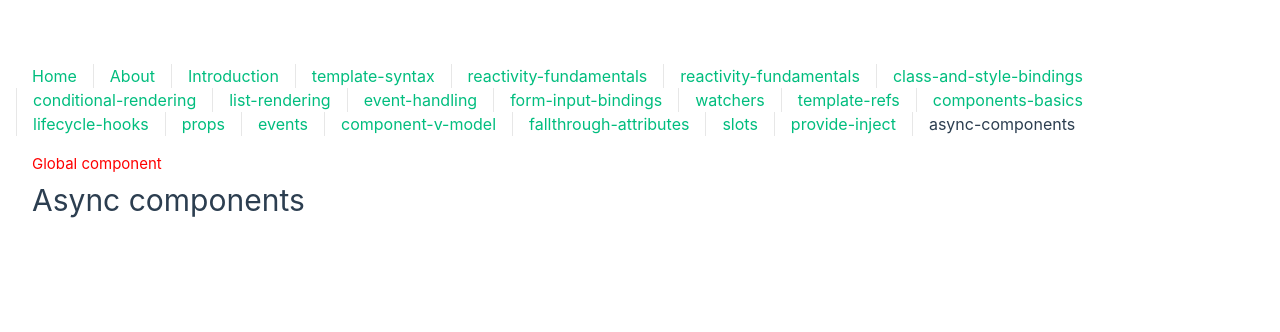
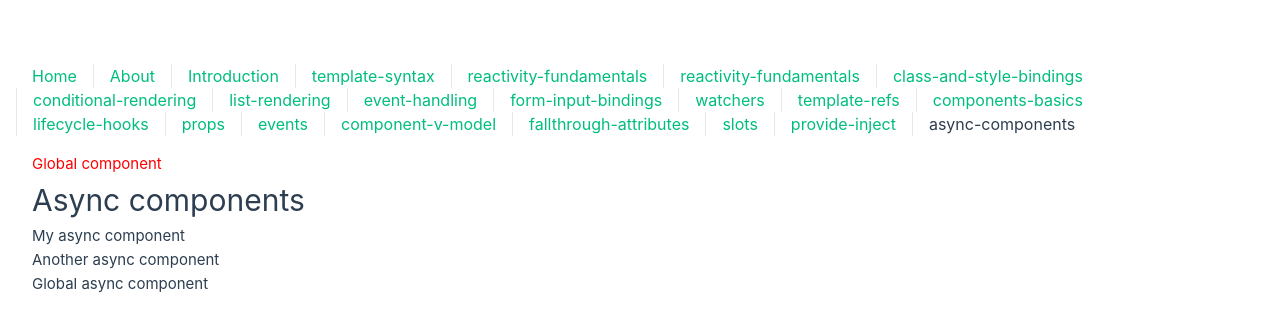
Before and after one commit to Johnny-Jackpot/sandbox, a Vue app in the folder vue/vue-project/: page /components-in-depth/async-components in a window 1280 px wide. Shown: the top 332 px of the page. Built offline with nearby package versions, Linux system fonts and the light colour scheme; the HTML template or start-up script is replaced by a standard one.

Commit message:
simple loading of async component

```diff
--- /dev/null
+++ b/vue/vue-project/src/components/components-in-depth/async-components/AnotherAsyncComponent.vue
@@ -0,0 +1,5 @@
+<script setup lang="ts"></script>
+
+<template>
+  <p>Another async component</p>
+</template>
--- /dev/null
+++ b/vue/vue-project/src/components/components-in-depth/async-components/GlobalAsyncComponent.vue
@@ -0,0 +1,3 @@
+<template>
+  <p>Global async component</p>
+</template>
--- /dev/null
+++ b/vue/vue-project/src/components/components-in-depth/async-components/MyAsyncComponent.vue
@@ -0,0 +1,5 @@
+<script setup lang="ts"></script>
+
+<template>
+  <p>My async component</p>
+</template>
--- a/vue/vue-project/src/main.ts
+++ b/vue/vue-project/src/main.ts
@@ -1,6 +1,6 @@
 import './assets/main.css'
 
-import { createApp } from 'vue'
+import { createApp, defineAsyncComponent } from 'vue'
 import { createPinia } from 'pinia'
 
 import App from './App.vue'
@@ -11,6 +11,12 @@ import { appMessage } from './main-inject-keys'
 const app = createApp(App)
 
 app.component('GlobalComponent', GlobalComponent)
+app.component(
+  'GlobalAsyncComponent',
+  defineAsyncComponent(
+    () => import('@/components/components-in-depth/async-components/GlobalAsyncComponent.vue'),
+  ),
+)
 
 app.use(createPinia())
 app.use(router)
--- a/vue/vue-project/src/views/components-in-depth/AsyncComponentsView.vue
+++ b/vue/vue-project/src/views/components-in-depth/AsyncComponentsView.vue
@@ -1,3 +1,23 @@
+<script setup lang="ts">
+import { defineAsyncComponent } from 'vue';
+
+const MyAsyncComponent = defineAsyncComponent(() => {
+  return new Promise((resolve, reject) => {
+    setTimeout(async () => {
+      const Component = await import('@/components/components-in-depth/async-components/MyAsyncComponent.vue')
+      console.log(Component);
+      resolve(Component as any)
+    }, 5000)
+  })
+})
+
+const AnotherAsyncComponent = defineAsyncComponent(() =>
+  import('@/components/components-in-depth/async-components/AnotherAsyncComponent.vue'))
+</script>
+
 <template>
   <h1>Async components</h1>
+  <MyAsyncComponent />
+  <AnotherAsyncComponent />
+  <GlobalAsyncComponent />
 </template>
```
